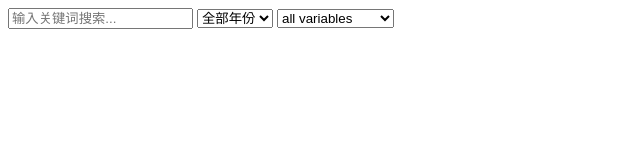
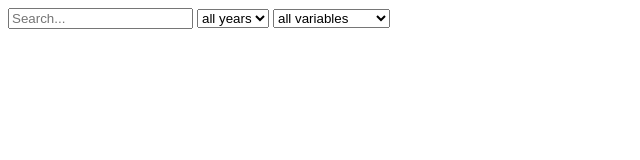
Before and after one commit to ljgjy-pona/era5video.github.io, a plain HTML site: page index.html in a window 1280 px wide. Shown: the full height of the page, 0-640 px from the left. Drawn offline with Linux system fonts and the light colour scheme; files whose address does not match are found by name.

Commit message:
Update index.html

```diff
--- a/index.html
+++ b/index.html
@@ -6,9 +6,9 @@
 </head>
 <body>
   <div class="filters">
-    <input type="text" id="searchInput" placeholder="输入关键词搜索...">
+    <input type="text" id="searchInput" placeholder="Search...">
     <select id="yearFilter">
-      <option value="">全部年份</option>
+      <option value="">all years</option>
       <option>2024</option>
       <option>2023</option>
     </select>
```
